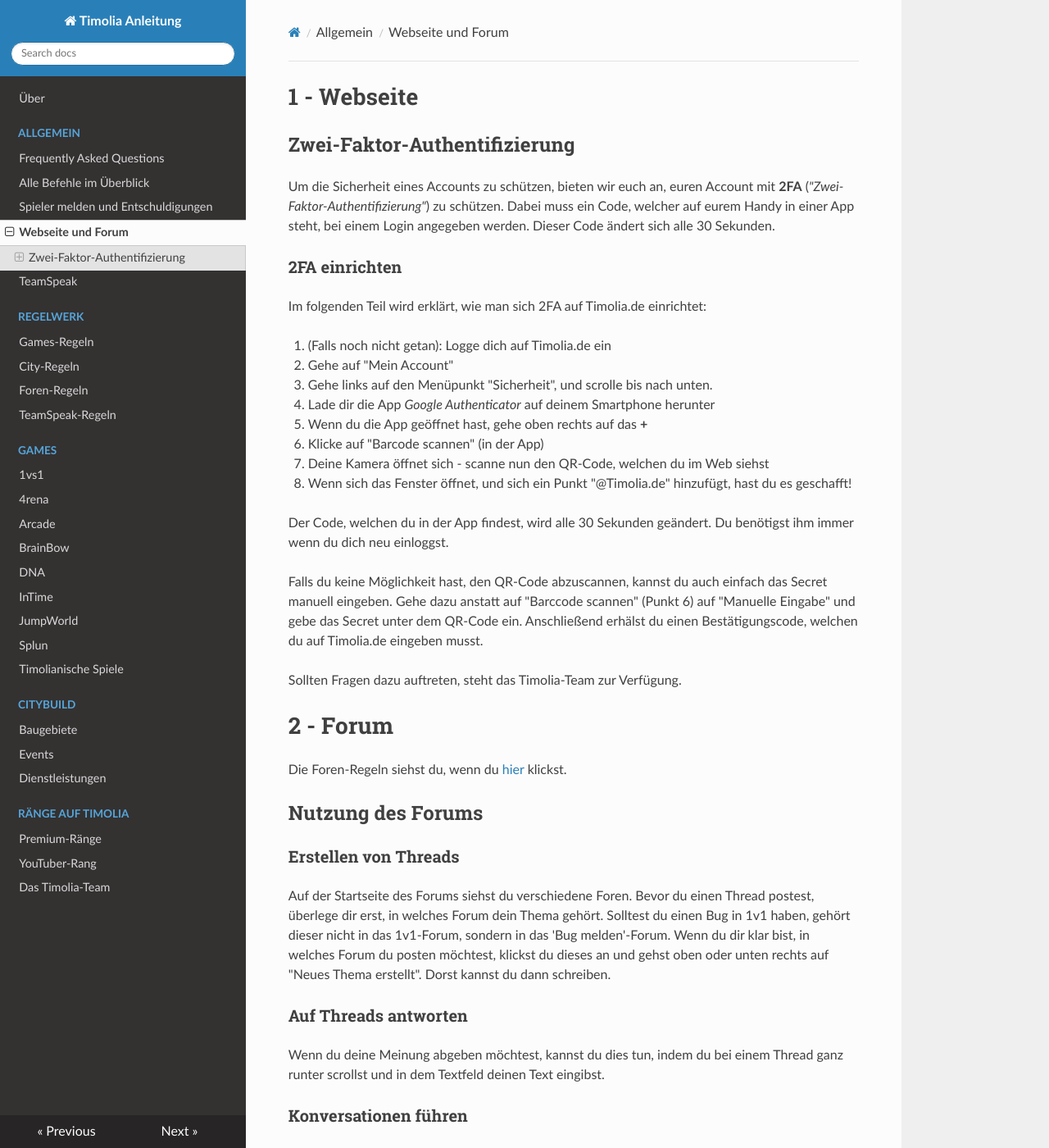
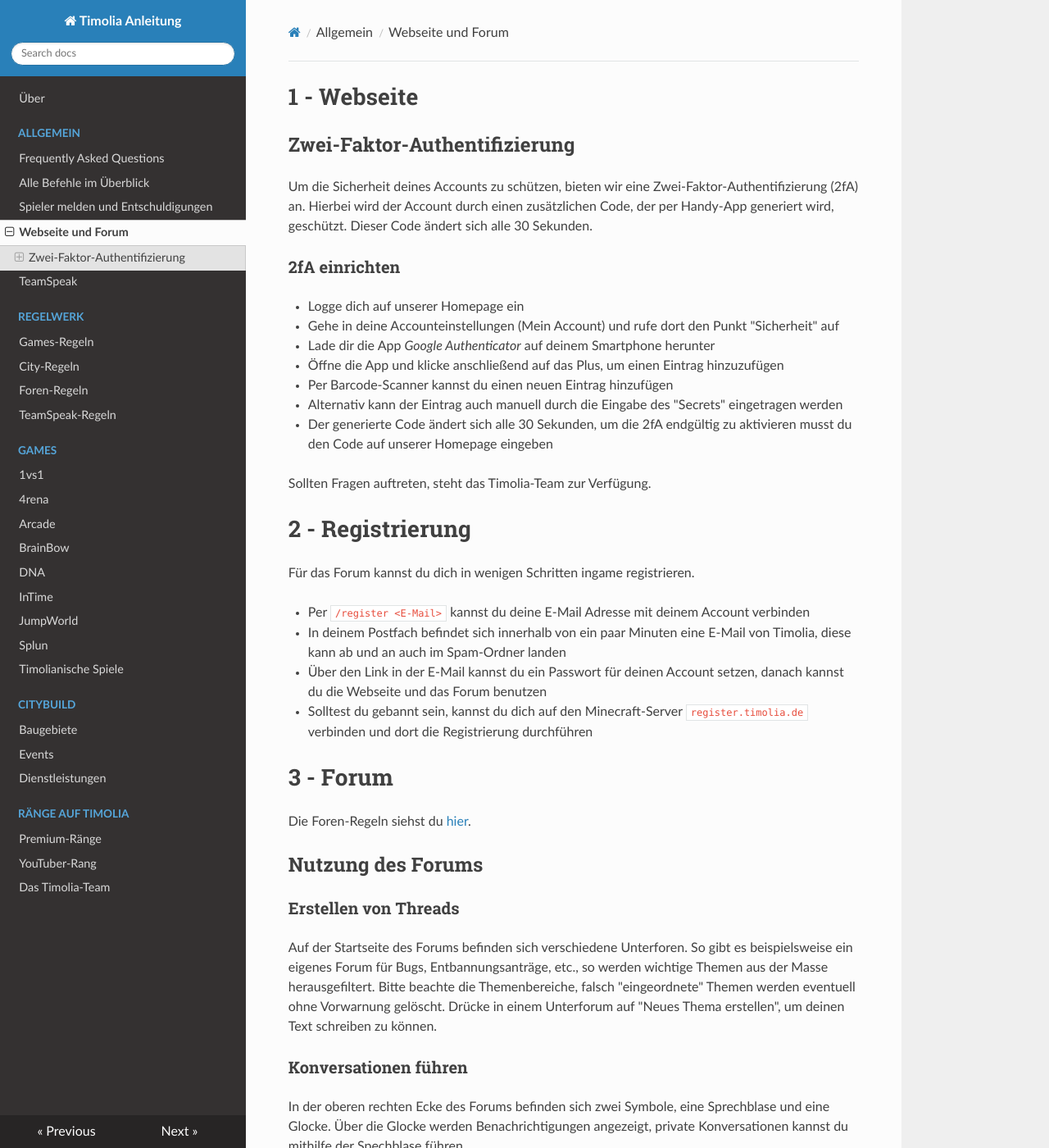
Before and after one commit to TimoliaDE/HowTo, an MkDocs documentation site: the page built from docs/web.md, in a window 1280 px wide and 1400 px high. Shown: the whole window at 82% size. Built offline with MkDocs 1.6.1, drawn with Linux system fonts in a browser that asks for light colours; nearby versions of some CDN libraries; old or Windows-style settings are respelled for this version of MkDocs; some of the changed text lies outside the part shown.

Commit message:
Wortwahl und Ausdrucksweise, Formatierung added registration process

```diff
--- a/docs/web.md
+++ b/docs/web.md
@@ -1,46 +1,41 @@
-#1 - Webseite
+# 1 - Webseite
 
-##Zwei-Faktor-Authentifizierung
-Um die Sicherheit eines Accounts zu schützen, bieten wir euch an, euren Account mit <b>2FA</b> (<i>"Zwei-Faktor-Authentifizierung"</i>)
-zu schützen. Dabei muss ein Code, welcher auf eurem Handy in einer App steht, bei einem Login angegeben werden. Dieser
-Code ändert sich alle 30 Sekunden.
+## Zwei-Faktor-Authentifizierung
+Um die Sicherheit deines Accounts zu schützen, bieten wir eine Zwei-Faktor-Authentifizierung (2fA) an. Hierbei wird der Account durch einen zusätzlichen Code, der per Handy-App generiert wird, geschützt.
+Dieser Code ändert sich alle 30 Sekunden.
 
-###2FA einrichten
-Im folgenden Teil wird erklärt, wie man sich 2FA auf Timolia.de einrichtet:
+### 2fA einrichten
 
-<ol>
-   <li>(Falls noch nicht getan): Logge dich auf Timolia.de ein</li>
-   <li>Gehe auf "Mein Account"</li>
-   <li>Gehe links auf den Menüpunkt "Sicherheit", und scrolle bis nach unten.</li>
-   <li>Lade dir die App <i>Google Authenticator</i> auf deinem Smartphone herunter</li>
-   <li>Wenn du die App geöffnet hast, gehe oben rechts auf das <b>+</b></li>
-   <li>Klicke auf "Barcode scannen" (in der App)</li>
-   <li>Deine Kamera öffnet sich - scanne nun den QR-Code, welchen du im Web siehst</li>
-   <li>Wenn sich das Fenster öffnet, und sich ein Punkt "<DeinName>@Timolia.de" hinzufügt, hast du es geschafft!</li>
-</ol>
+- Logge dich auf unserer Homepage ein
+- Gehe in deine Accounteinstellungen (Mein Account) und rufe dort den Punkt "Sicherheit" auf
+- Lade dir die App <i>Google Authenticator</i> auf deinem Smartphone herunter
+- Öffne die App und klicke anschließend auf das Plus, um einen Eintrag hinzuzufügen
+- Per Barcode-Scanner kannst du einen neuen Eintrag hinzufügen
+- Alternativ kann der Eintrag auch manuell durch die Eingabe des "Secrets" eingetragen werden
+- Der generierte Code ändert sich alle 30 Sekunden, um die 2fA endgültig zu aktivieren musst du den Code auf unserer Homepage eingeben
 
-Der Code, welchen du in der App findest, wird alle 30 Sekunden geändert. Du benötigst ihm immer wenn du dich neu einloggst.
+Sollten Fragen auftreten, steht das Timolia-Team zur Verfügung.
 
-Falls du keine Möglichkeit hast, den QR-Code abzuscannen, kannst du auch einfach das Secret manuell eingeben. Gehe dazu
-anstatt auf "Barccode scannen" (Punkt 6) auf "Manuelle Eingabe" und gebe das Secret unter dem QR-Code ein. Anschließend
-erhälst du einen Bestätigungscode, welchen du auf Timolia.de eingeben musst.
+# 2 - Registrierung
+Für das Forum kannst du dich in wenigen Schritten ingame registrieren.
 
-Sollten Fragen dazu auftreten, steht das Timolia-Team zur Verfügung.
+- Per `/register <E-Mail>` kannst du deine E-Mail Adresse mit deinem Account verbinden
+- In deinem Postfach befindet sich innerhalb von ein paar Minuten eine E-Mail von Timolia, diese kann ab und an auch im Spam-Ordner landen
+- Über den Link in der E-Mail kannst du ein Passwort für deinen Account setzen, danach kannst du die Webseite und das Forum benutzen
+- Solltest du gebannt sein, kannst du dich auf den Minecraft-Server `register.timolia.de` verbinden und dort die Registrierung durchführen
 
-#2 - Forum
-Die Foren-Regeln siehst du, wenn du <a href="https://howto.timolia.de/rules/forum/">hier</a> klickst.
+# 3 - Forum
+Die Foren-Regeln siehst du <a href="https://howto.timolia.de/rules/forum/" target="_blank">hier</a>.
 
-##Nutzung des Forums
-###Erstellen von Threads
-Auf der Startseite des Forums siehst du verschiedene Foren. Bevor du einen Thread postest, überlege dir erst, in welches
-Forum dein Thema gehört. Solltest du einen Bug in 1v1 haben, gehört dieser nicht in das 1v1-Forum, sondern in das
-'Bug melden'-Forum. Wenn du dir klar bist, in welches Forum du posten möchtest, klickst du dieses an und gehst oben
-oder unten rechts auf "Neues Thema erstellt". Dorst kannst du dann schreiben.
+## Nutzung des Forums
 
-###Auf Threads antworten
-Wenn du deine Meinung abgeben möchtest, kannst du dies tun, indem du bei einem Thread ganz runter scrollst und in dem
-Textfeld deinen Text eingibst.
+### Erstellen von Threads
+Auf der Startseite des Forums befinden sich verschiedene Unterforen. So gibt es beispielsweise ein eigenes Forum für Bugs, Entbannungsanträge, etc., so werden wichtige Themen
+aus der Masse herausgefiltert. Bitte beachte die Themenbereiche, falsch "eingeordnete" Themen werden eventuell ohne Vorwarnung gelöscht. Drücke in einem Unterforum auf
+"Neues Thema erstellen", um deinen Text schreiben zu können.
 
-###Konversationen führen
-Oben rechts im Forum (neben deinem Namen), sind zwei Symbole: zwei Sprechblasen und eine Glocke. Um eine Konversation
-(private Naricht) zu führen, gehst du auf die Sprechblasen und gehst auf "Unterhaltung" beginnen.
+### Konversationen führen
+In der oberen rechten Ecke des Forums befinden sich zwei Symbole, eine Sprechblase und eine Glocke. Über die Glocke werden Benachrichtigungen angezeigt, private Konversationen kannst du
+mithilfe der Spechblase führen.
+
+Weitere Informationen findest du in <a href="https://forum.timolia.de/threads/die-neue-website.38/" target="_blank">diesem</a> Beitrag.
```
